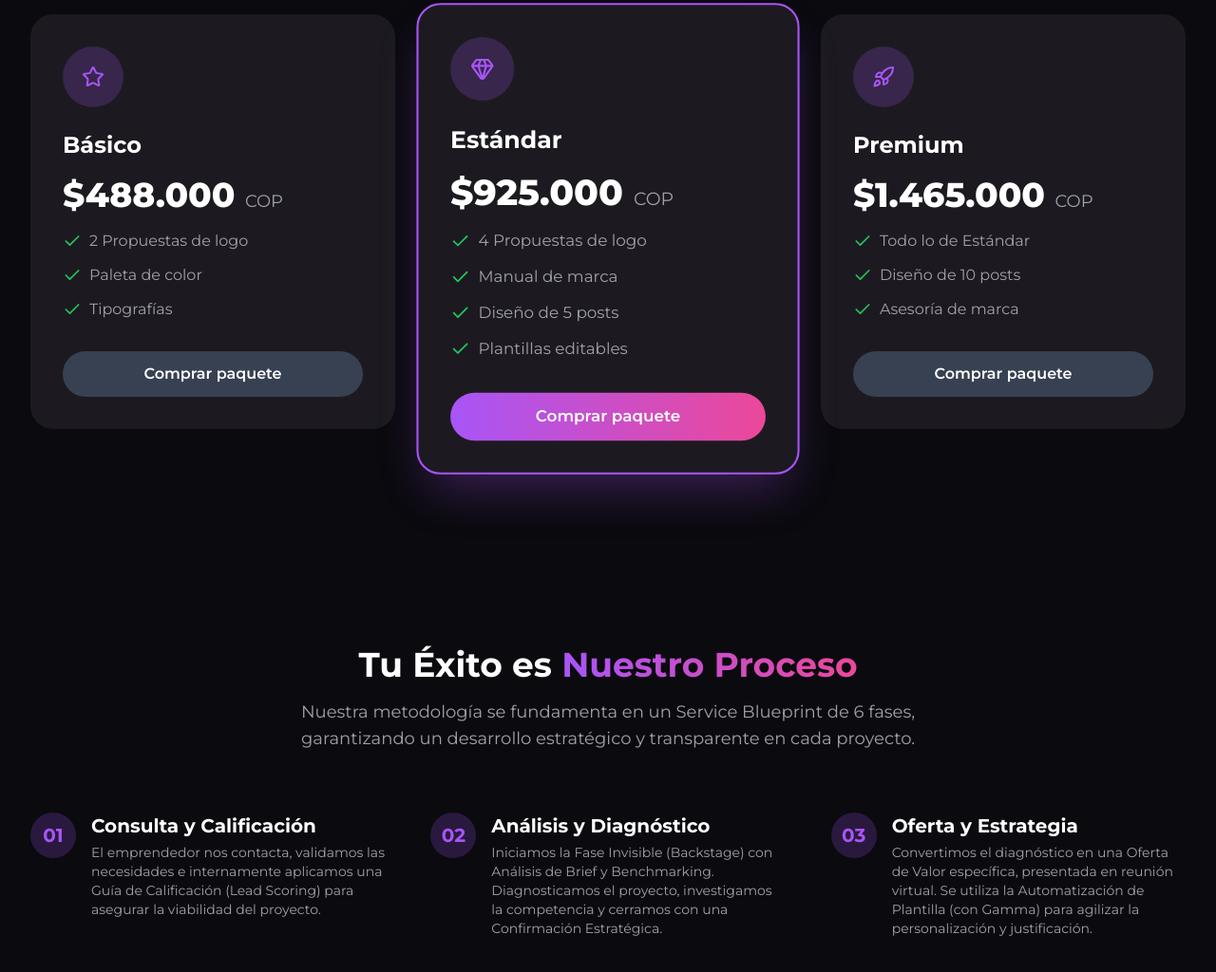
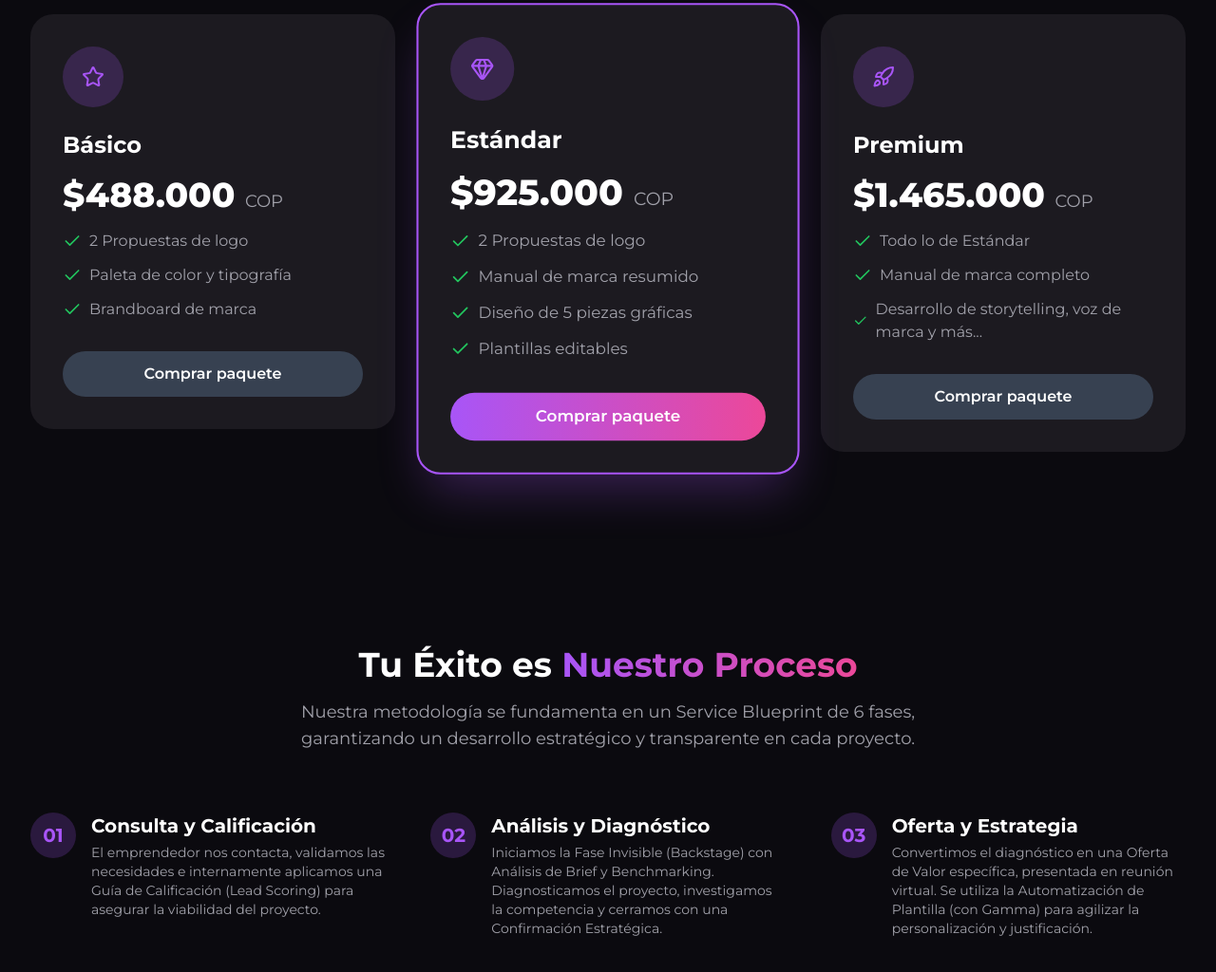
Before and after one commit to wcasas15/WeLink-landing, a plain HTML site: page index.html in a window 1280 px wide. Shown: the part 3431-4455 px from the top of the page at 95% size. Drawn offline with nearby package versions, Linux system fonts and the light colour scheme.

Commit message:
Update index.html

```diff
--- a/index.html
+++ b/index.html
@@ -295,8 +295,8 @@
                             <p class="text-4xl font-extrabold text-white my-4">$488.000 <span class="text-lg font-normal text-brand-muted">COP</span></p>
                             <ul class="space-y-3 text-brand-muted">
                                 <li class="flex items-center"><i data-lucide="check" class="w-5 h-5 text-green-500 mr-2"></i>2 Propuestas de logo</li>
-                                <li class="flex items-center"><i data-lucide="check" class="w-5 h-5 text-green-500 mr-2"></i>Paleta de color</li>
-                                <li class="flex items-center"><i data-lucide="check" class="w-5 h-5 text-green-500 mr-2"></i>Tipografías</li>
+                                <li class="flex items-center"><i data-lucide="check" class="w-5 h-5 text-green-500 mr-2"></i>Paleta de color y tipografía</li>
+                                <li class="flex items-center"><i data-lucide="check" class="w-5 h-5 text-green-500 mr-2"></i>Brandboard de marca</li>
                             </ul>
                             <a
                                 href="https://wa.me/573054534252?text=Hola,%20me%20interesa%20el%20paquete%20'Básico'%20de%20Identidad%20visual."
@@ -312,9 +312,9 @@
                             <h3 class="text-2xl font-bold text-white">Estándar</h3>
                             <p class="text-4xl font-extrabold text-white my-4">$925.000 <span class="text-lg font-normal text-brand-muted">COP</span></p>
                             <ul class="space-y-3 text-brand-muted">
-                                <li class="flex items-center"><i data-lucide="check" class="w-5 h-5 text-green-500 mr-2"></i>4 Propuestas de logo</li>
-                                <li class="flex items-center"><i data-lucide="check" class="w-5 h-5 text-green-500 mr-2"></i>Manual de marca</li>
-                                <li class="flex items-center"><i data-lucide="check" class="w-5 h-5 text-green-500 mr-2"></i>Diseño de 5 posts</li>
+                                <li class="flex items-center"><i data-lucide="check" class="w-5 h-5 text-green-500 mr-2"></i>2 Propuestas de logo</li>
+                                <li class="flex items-center"><i data-lucide="check" class="w-5 h-5 text-green-500 mr-2"></i>Manual de marca resumido</li>
+                                <li class="flex items-center"><i data-lucide="check" class="w-5 h-5 text-green-500 mr-2"></i>Diseño de 5 piezas gráficas</li>
                                 <li class="flex items-center"><i data-lucide="check" class="w-5 h-5 text-green-500 mr-2"></i>Plantillas editables</li>
                             </ul>
                             <a
@@ -332,8 +332,8 @@
                             <p class="text-4xl font-extrabold text-white my-4">$1.465.000 <span class="text-lg font-normal text-brand-muted">COP</span></p>
                             <ul class="space-y-3 text-brand-muted">
                                 <li class="flex items-center"><i data-lucide="check" class="w-5 h-5 text-green-500 mr-2"></i>Todo lo de Estándar</li>
-                                <li class="flex items-center"><i data-lucide="check" class="w-5 h-5 text-green-500 mr-2"></i>Diseño de 10 posts</li>
-                                <li class="flex items-center"><i data-lucide="check" class="w-5 h-5 text-green-500 mr-2"></i>Asesoría de marca</li>
+                                <li class="flex items-center"><i data-lucide="check" class="w-5 h-5 text-green-500 mr-2"></i>Manual de marca completo</li>
+                                <li class="flex items-center"><i data-lucide="check" class="w-5 h-5 text-green-500 mr-2"></i>Desarrollo de storytelling, voz de marca y más...</li>
                             </ul>
                             <a
                                 href="https://wa.me/573054534252?text=Hola,%20me%20interesa%20el%20paquete%20'Premium'%20de%20Identidad%20visual."
@@ -351,7 +351,7 @@
                                 <i data-lucide="instagram" class="text-brand-primary"></i>
                             </div>
                             <h3 class="text-2xl font-bold text-white">Básico</h3>
-                            <p class="text-4xl font-extrabold text-white my-4">$350.000 <span class="text-lg font-normal text-brand-muted">COP</span></p>
+                            <p class="text-4xl font-extrabold text-white my-4">$608.000 <span class="text-lg font-normal text-brand-muted">COP</span></p>
                             <ul class="space-y-3 text-brand-muted">
                                 <li class="flex items-center"><i data-lucide="check" class="w-5 h-5 text-green-500 mr-2"></i>10 diseños estáticos</li>
                                 <li class="flex items-center"><i data-lucide="check" class="w-5 h-5 text-green-500 mr-2"></i>Propuesta de Copy</li>
```
